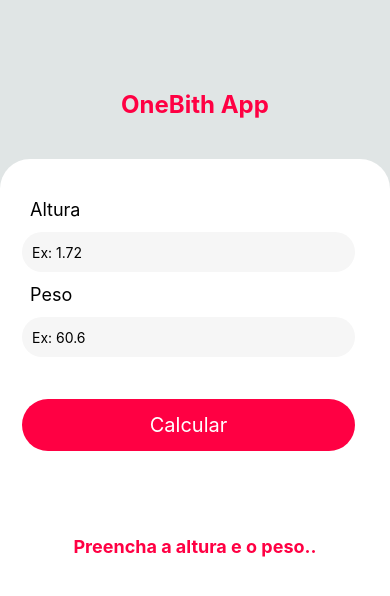
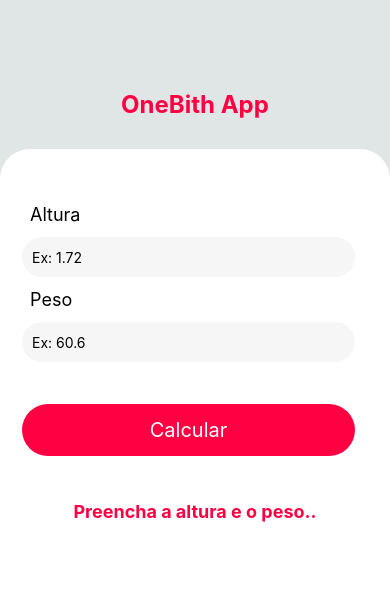
Before and after one commit to IuryPrates/oneBith, a React Native app in the folder oneBith/: screen / in a window 390 px wide. Shown: the top 596 px of the page. Built offline with nearby package versions, Linux system fonts and the light colour scheme.

Commit message:
feat: add keyboard pressable

```diff
--- a/oneBith/src/components/form/index.js
+++ b/oneBith/src/components/form/index.js
@@ -4,7 +4,9 @@
     View,
     Text,
     TouchableOpacity,
-    Vibration
+    Vibration,
+    Pressable,
+    Keyboard,
 } from 'react-native'
 import ResultImc from './resultimc'
 import styles from './style'
@@ -47,7 +49,7 @@
     }
 
     return(
-        <View style={styles.formContext}>
+        <Pressable onPress={Keyboard.dismiss} style={styles.formContext}>
             <View style={styles.form}>
                 <Text style={styles.formLabel}>Altura</Text>
 
@@ -81,6 +83,6 @@
             messageResultImc={messageImc} //mensagem setada
             resultImc={imc} //resultado calculado
             />
-        </View>
+        </Pressable>
     );
 }
--- a/oneBith/src/components/form/resultimc/style.js
+++ b/oneBith/src/components/form/resultimc/style.js
@@ -3,8 +3,8 @@
 const styles = StyleSheet.create({
     resultImc: {
         flex: 1,
-        marginTop: 15,
-        paddingTop: 60,
+        marginTop: 20,
+        paddingTop: 15,
         borderRadius: 50,
         alignItems: 'center',
         width: "100%",
--- a/oneBith/src/components/form/style.js
+++ b/oneBith/src/components/form/style.js
@@ -4,10 +4,12 @@
     formContext:{
         width: "100%",
         height: "100%",
+        justifyContent: "space-around",
         bottom: 0,
         backgroundColor: "#ffffff",
         alignItems: 'center',
-        marginTop: 30,
+        marginTop: 20,
+        paddingTop: 15,
         borderTopRightRadius: 30,
         borderTopLeftRadius: 30,
     },
```
